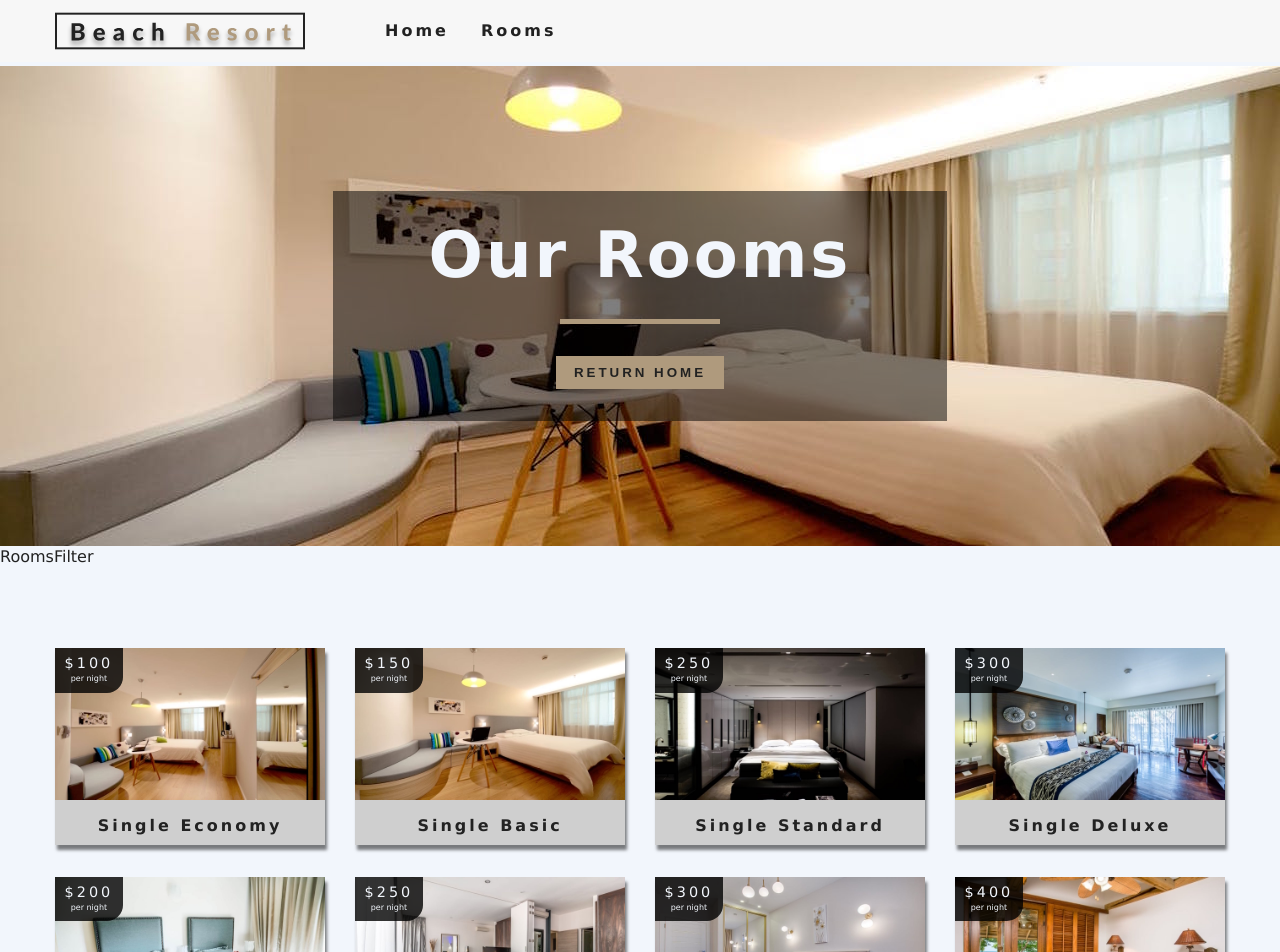
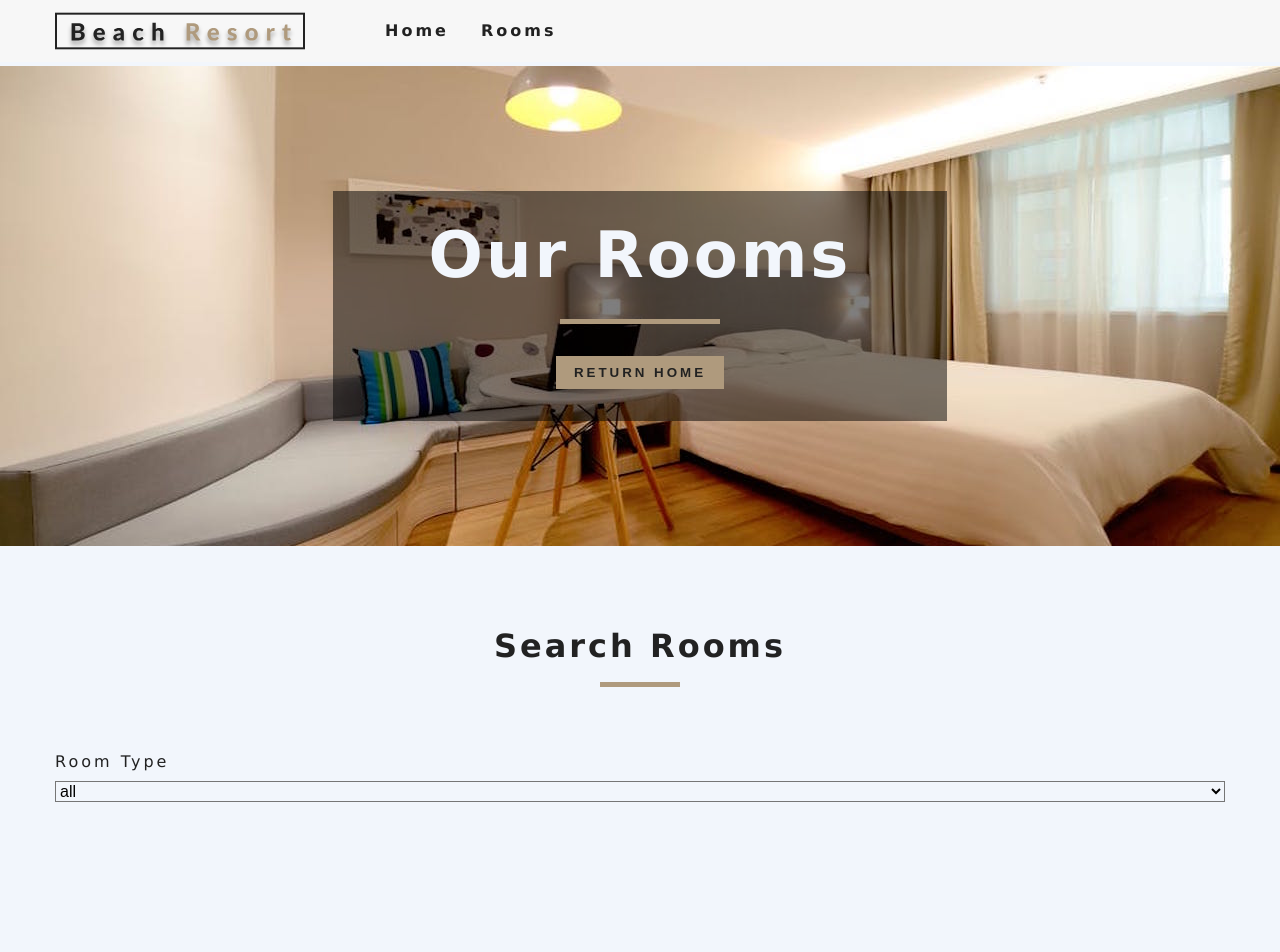
Before and after one commit to mohit-kumar-singh55/Hotel-X, a Next.js app: page /rooms in a window 1280 px wide. Shown: the top 952 px of the page. Built offline with nearby package versions, Linux system fonts and the light colour scheme.

Commit message:
created handleChange

```diff
--- a/Context/context.js
+++ b/Context/context.js
@@ -40,11 +40,13 @@ class RoomProvider extends Component {
   }
 
   handleChange = (e) => {
-    const type = e.target.type;
+    const target = e.target;
+    const value = e.type === 'checkbox' ? target.checked : target.value;
     const name = e.target.name;
-    const value = e.target.value;
 
-    console.log(type, name, value);
+    this.setState({
+      [name]: value
+    }, this.filterRoom)
   }
 
   filterRoom = () => {
--- a/components/RoomsFilter.js
+++ b/components/RoomsFilter.js
@@ -1,8 +1,40 @@
-import React from 'react'
+import React, { useContext } from 'react';
+import { RoomContext } from "../Context/context";
+import Title from "./Title";
 
-function RoomsFilter() {
+const getUnique = (items, value) => {
+    return [...new Set(items.map((item => item[value])))]
+}
+
+function RoomsFilter({ rooms }) {
+    const context = useContext(RoomContext);
+
+    const { handleChange, type, capacity, price, minPrice, maxPrice, minSize, maxSize, breakfast, pets } = context;
+    // get unique types
+    let types = getUnique(rooms, "type");
+
+    // add all
+    types = ["all", ...types];
+
+    // map to jsx
+    types = types.map((item, index) => (
+        <option value={item} key={index}>{item}</option>
+    ))
+
     return (
-        <div>RoomsFilter</div>
+        <section className='filter-container'>
+            <Title title="Search Rooms" />
+            <form className='filter-form'>
+                {/* select type */}
+                <div className="form-group">
+                    <label htmlFor="type">Room Type</label>
+                    <select name="type" id="type" value={type} className="form-control" onChange={handleChange}>
+                        {types}
+                    </select>
+                </div>
+                {/* end of select type */}
+            </form>
+        </section>
     )
 }
 
```
